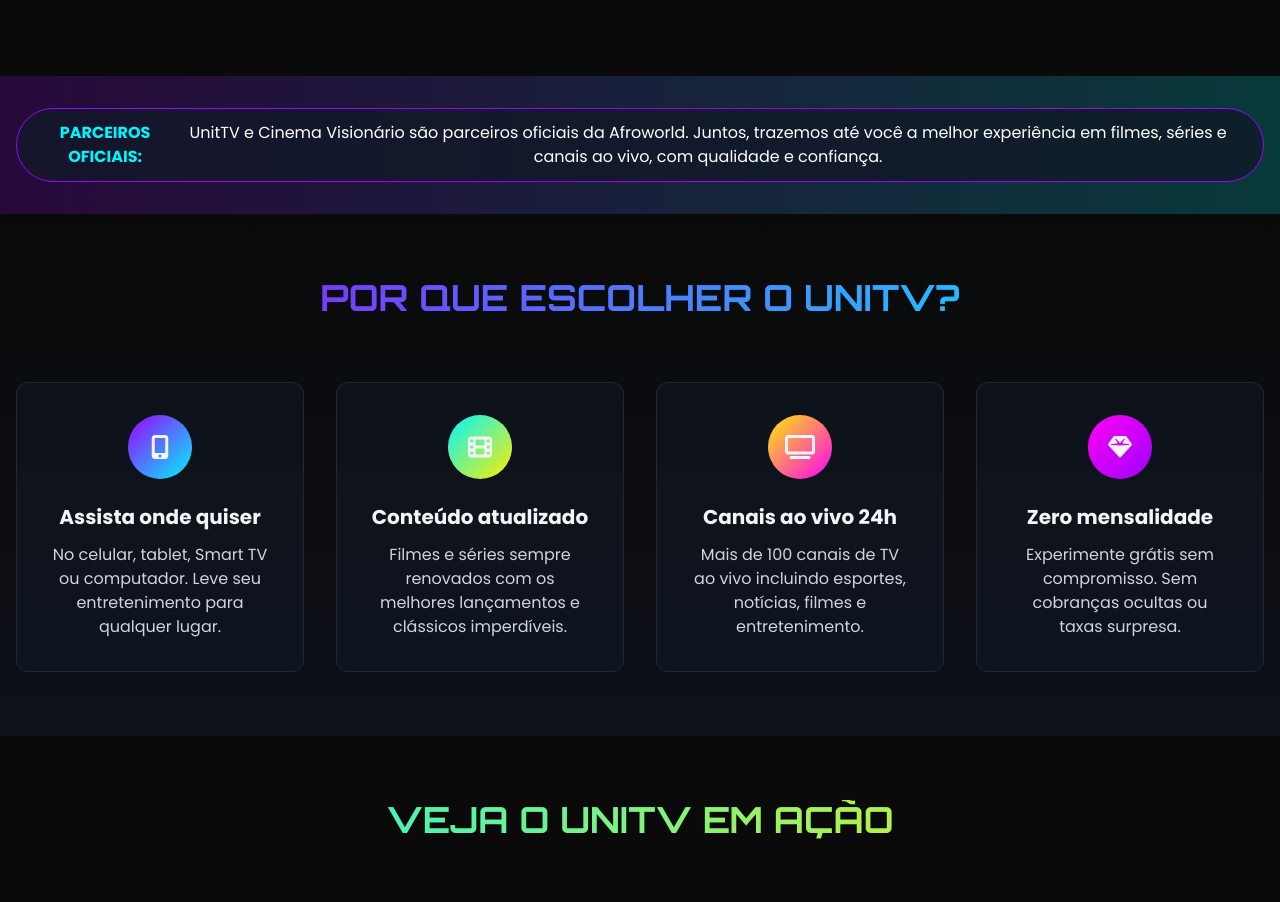
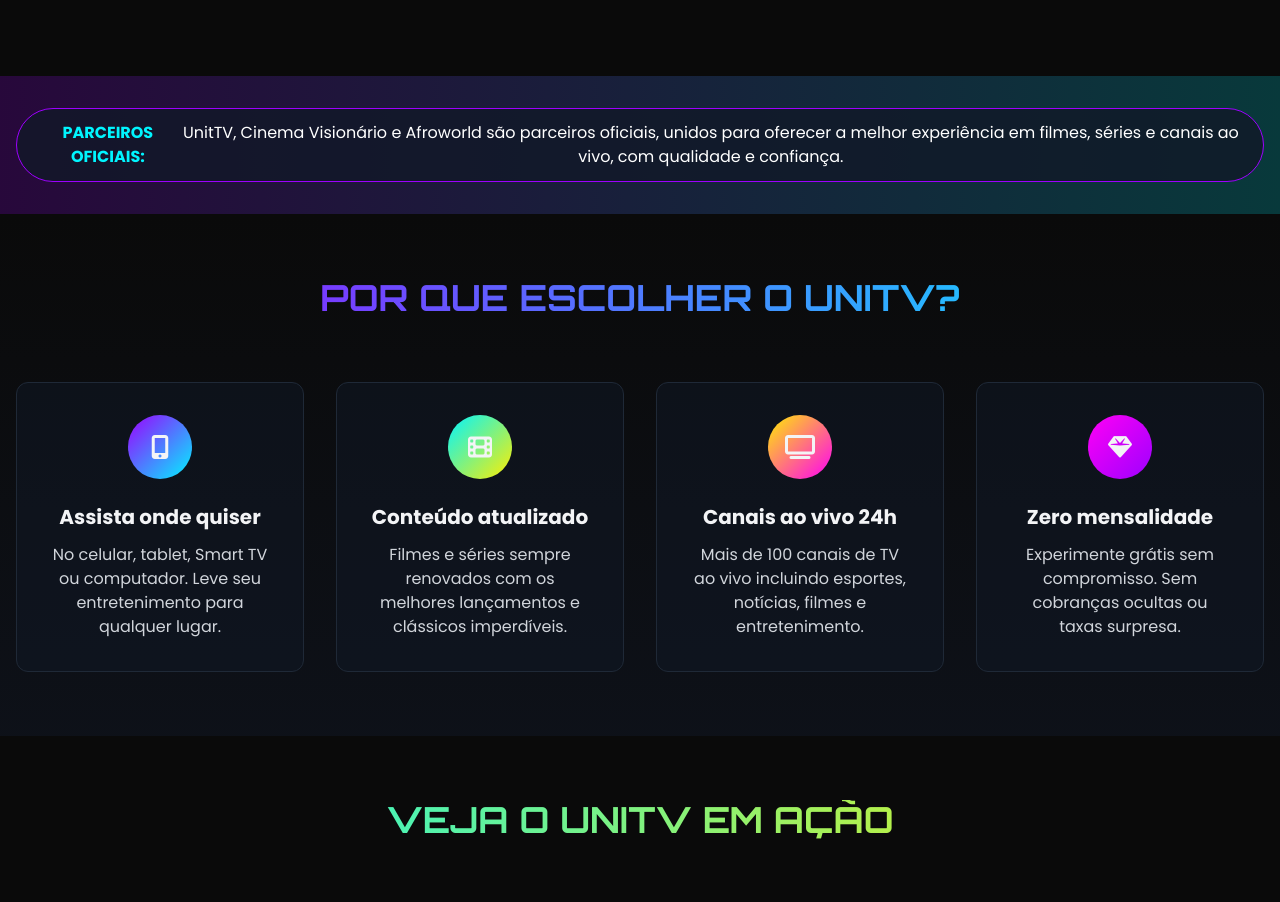
Before and after one commit to feelipe001/pagina-de-vendas, a plain HTML site: page index.html in a window 1280 px wide. Shown: the part 820-1722 px from the top of the page. Drawn offline with nearby package versions, Linux system fonts and the light colour scheme.

Commit message:
Update index.html

```diff
--- a/index.html
+++ b/index.html
@@ -169,7 +169,7 @@
     <div class="container mx-auto px-4 text-center">
       <div class="inline-flex items-center justify-center bg-gray-900/80 px-6 py-3 rounded-full border border-electric-purple">
         <span class="text-electric-blue font-bold mr-2">PARCEIROS OFICIAIS:</span>
-        <span class="text-white">UnitTV e Cinema Visionário são parceiros oficiais da Afroworld. Juntos, trazemos até você a melhor experiência em filmes, séries e canais ao vivo, com qualidade e confiança.</span>
+        <span class="text-white">UnitTV, Cinema Visionário e Afroworld são parceiros oficiais, unidos para oferecer a melhor experiência em filmes, séries e canais ao vivo, com qualidade e confiança.</span>
       </div>
     </div>
   </section>
```
